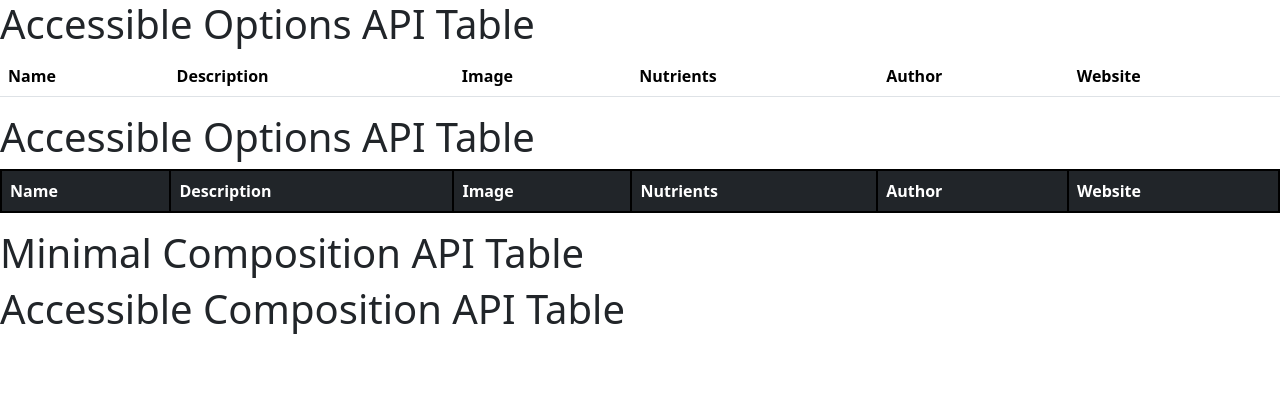
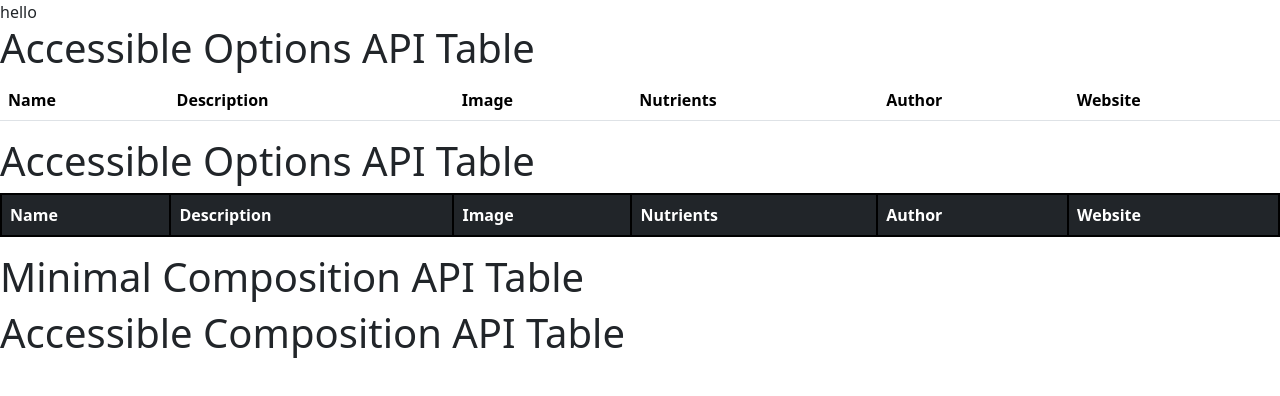
Before and after one commit to Fede802/ASW-Labs, a Vue app in the folder LabConsegna/exercise/: page / in a window 1280 px wide. Shown: the top 396 px of the page. Built offline with nearby package versions, Linux system fonts and the light colour scheme; no server answers.

Commit message:
test render funciton

```diff
--- a/LabConsegna/exercise/src/App.vue
+++ b/LabConsegna/exercise/src/App.vue
@@ -6,9 +6,11 @@ import AccessibleOptionsApiTable from './accessible-options-api/Table.vue';
 import MinimalCompositionApiTable from './minimal-composition-api/Table.vue';
 
 import AccessibleCompositionApiTable from './accessible-composition-api/Table.vue';
+import Test from './Test.vue';
 </script>
 
 <template>
+    <Test />
     <MinimalOptionApiTable />
     <AccessibleOptionsApiTable />
 
--- /dev/null
+++ b/LabConsegna/exercise/src/Test.vue
@@ -0,0 +1,15 @@
+
+<script>
+import { h } from 'vue'
+
+export default {
+  data() {
+    return {
+      msg: 'hello'
+    }
+  },
+  render() {
+    return h('div', this.msg)
+  }
+}
+</script>
--- a/LabConsegna/exercise/src/accessible-options-api/Table.vue
+++ b/LabConsegna/exercise/src/accessible-options-api/Table.vue
@@ -50,7 +50,7 @@ export default {
     <div class="table responsive">
         <table class="table" v-if="tableBuildingData != null">
             <thead class="table-dark">
-                <TableHeader v-bind:headers="Object.keys(tableBuildingData)" scopeInfo="col"></TableHeader>
+                <TableHeader v-bind:headers="Object.keys(tableBuildingData)" scopeInfo="col" ></TableHeader>
             </thead>
             <tbody>
                 <TableData v-bind:data="data" v-bind:renderers="Object.values(tableBuildingData)"></TableData>
--- a/LabConsegna/exercise/src/commons-options-api/TableHeader.vue
+++ b/LabConsegna/exercise/src/commons-options-api/TableHeader.vue
@@ -28,6 +28,7 @@ import { h } from 'vue';
 <script>
 import { h } from 'vue';
     export default {
+
         props: {
             scopeInfo: {
                 type: String,
```
